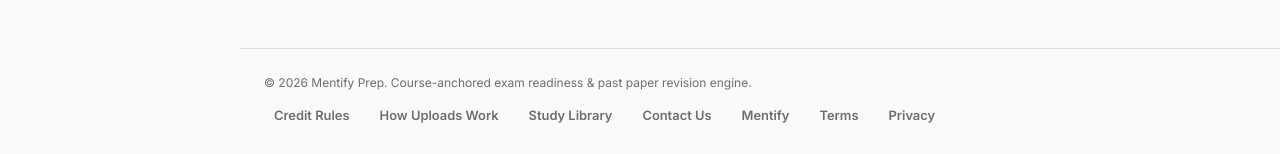
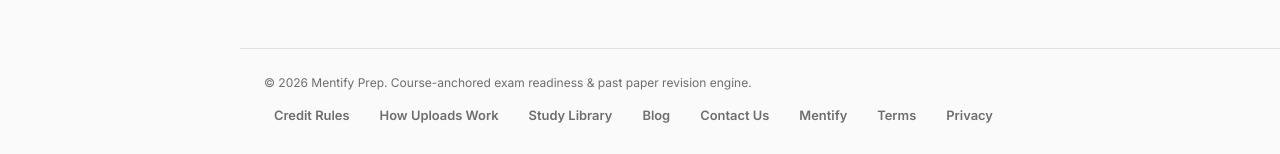
Before and after one commit to wuebbshop-cmd/mentify, a Django app: page /prep/billing/ in a window 1280 px wide. Shown: the part 2482-2636 px from the top of the page. Run offline with Django 5.2, Linux system fonts and the light colour scheme; some libraries are stand-ins or nearby versions.

Commit message:
3frrknjb4

```diff
--- a/templates/prep/base_prep.html
+++ b/templates/prep/base_prep.html
@@ -681,6 +681,7 @@
       <a href="{% url 'prep:billing' %}#credit-rules">Credit Rules</a>
       <a href="{% url 'prep:upload' %}#how-it-works">How Uploads Work</a>
       <a href="{% url 'prep:public_library' %}">Study Library</a>
+      <a href="{% url 'blog:index' %}">Blog</a>
       <a href="javascript:void(0)" onclick="openPrepContactModal()">Contact Us</a>
       <a href="{% url 'accounts:dashboard' %}">Mentify</a>
       <a href="{% url 'prep:terms' %}">Terms</a>
```
